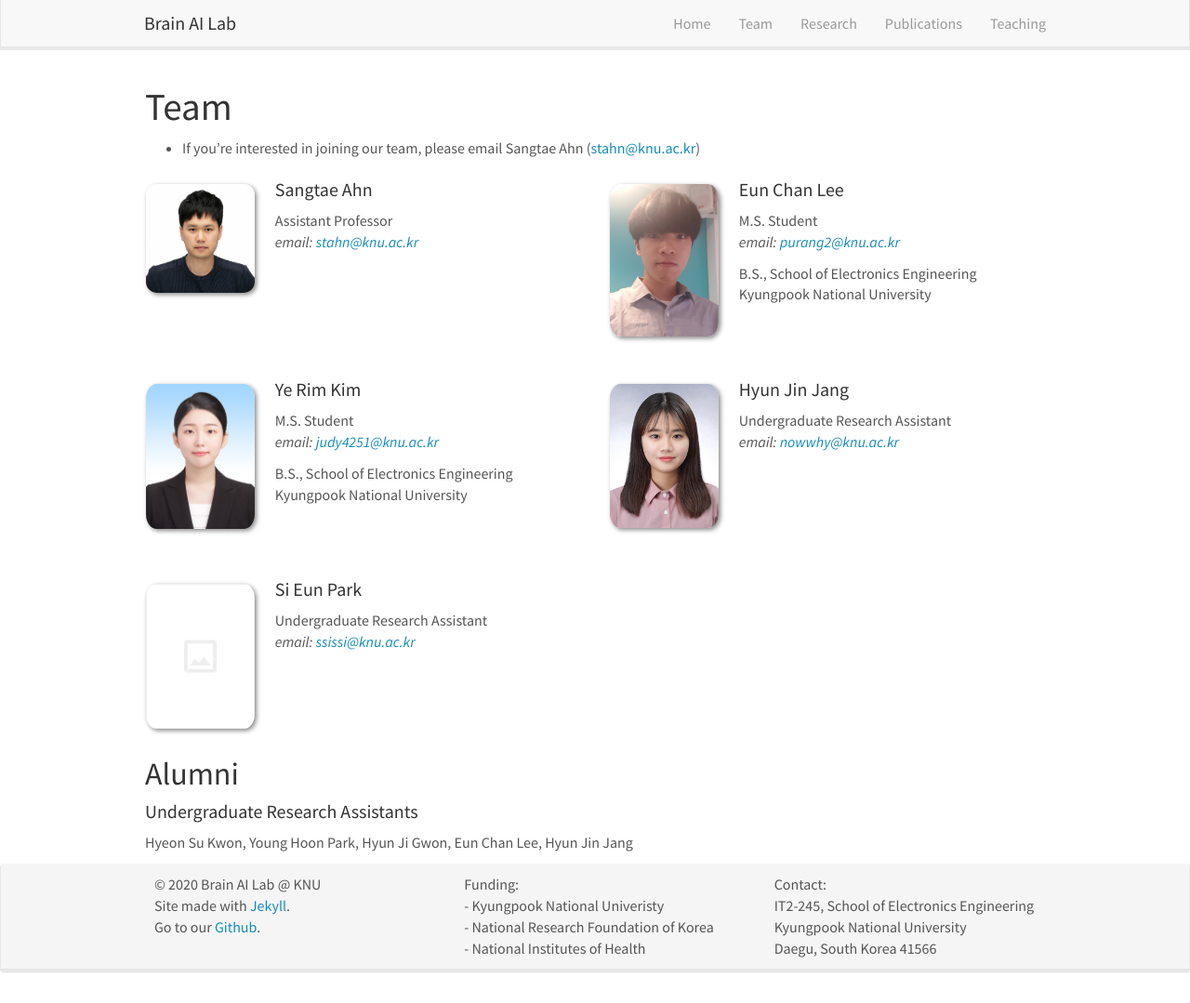
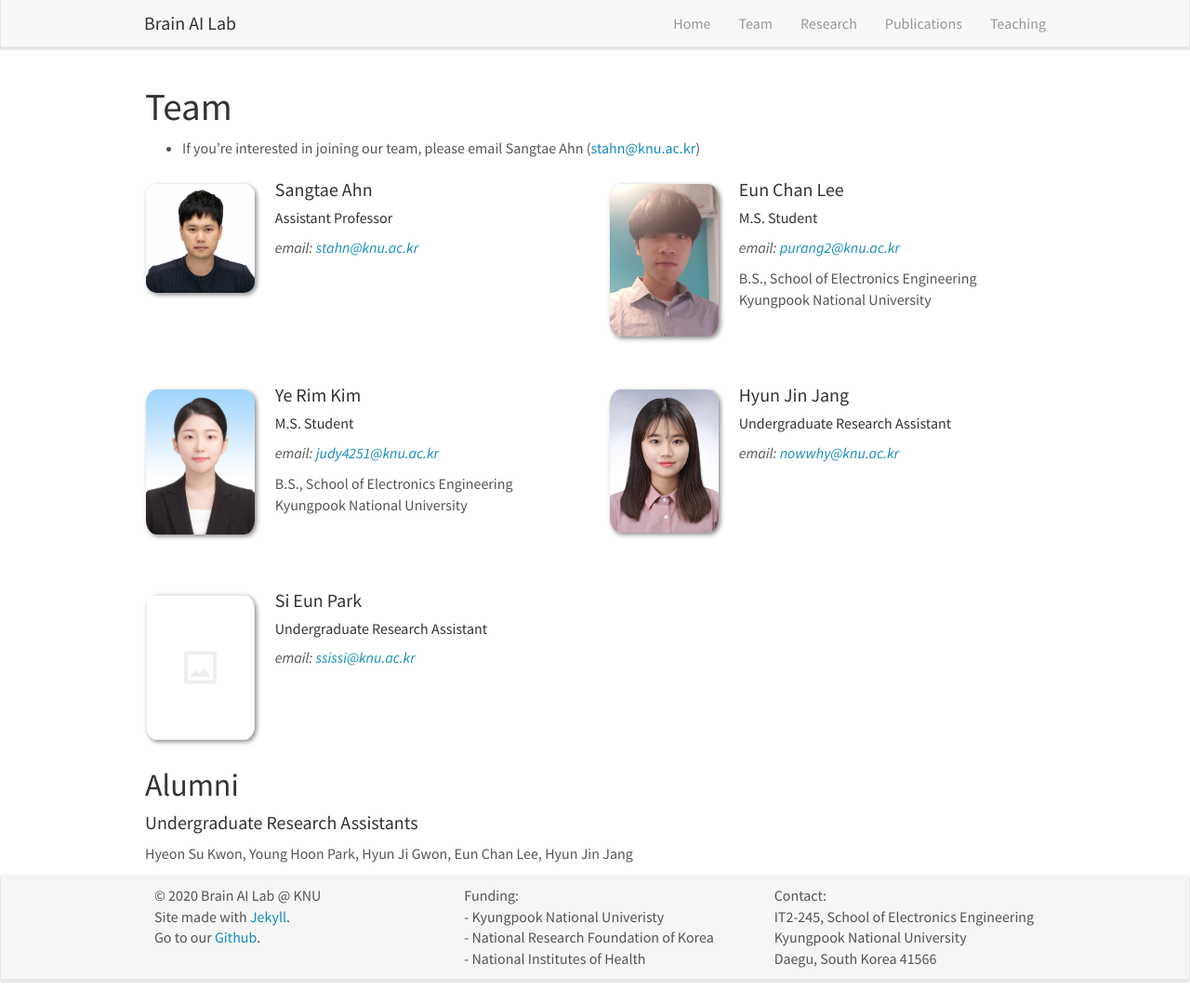
Before and after one commit to KNU-BrainAI/knu-brainai.github.io, a Jekyll site: the page built from _pages/team.md, in a window 1280 px wide and 1079 px high. Shown: the whole window at 93% size. Built offline with Jekyll 4.4.1, drawn with Linux system fonts in a browser that asks for light colours; nearby versions of some CDN libraries.

Commit message:
Update team.md

```diff
--- a/_pages/team.md
+++ b/_pages/team.md
@@ -22,7 +22,7 @@ permalink: /team/
 <div class="col-sm-6 clearfix">
   <img src="{{ site.url }}{{ site.baseurl }}/images/teampic/{{ member.photo }}" class="img-responsive" width="25%" style="float: left" />
   <h4>{{ member.name }}</h4>
-  {{ member.info }}<br>
+  <h5>{{ member.info }}<br></h5>
   <i>email: <{{ member.email }}></i>
 
   {% if member.number_educ == 1 %}
```
